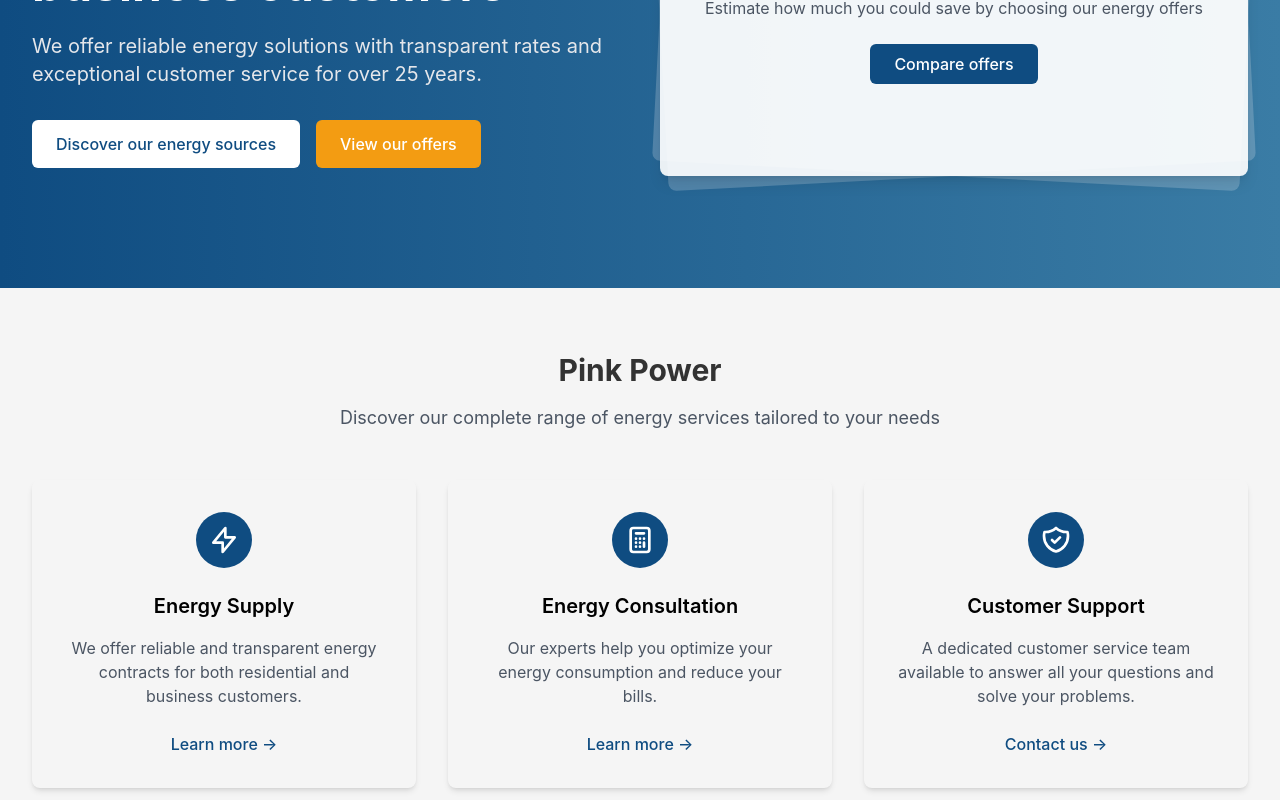
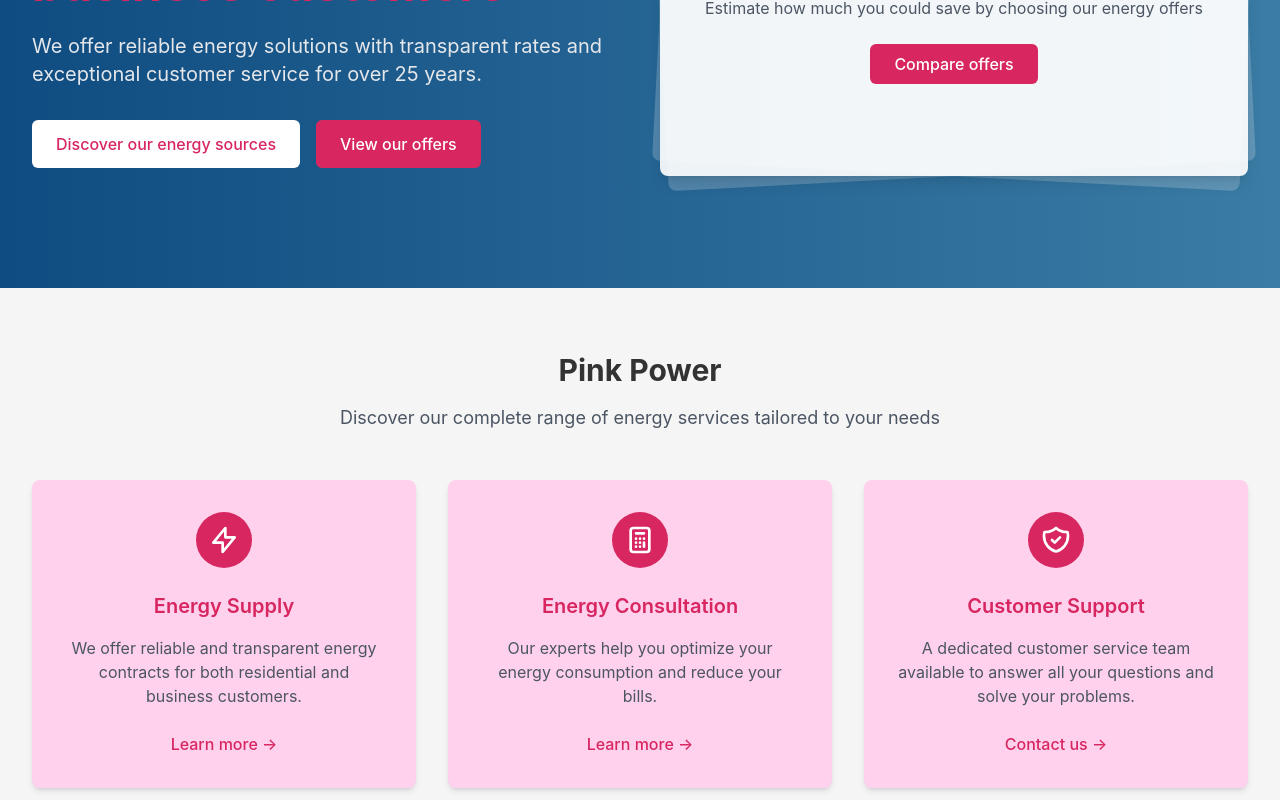
Before and after one commit to engie-codespace/demo5-dirty-power, a React (Create React App) app: page /#/ in a window 1280 px wide. Shown: the part 320-1120 px from the top of the page. Built offline with nearby package versions, Linux system fonts and the light colour scheme.

Commit message:
Update color scheme to Pink Power brand colors (light pink, pastel pink, deep pink)

```diff
--- a/src/index.css
+++ b/src/index.css
@@ -9,11 +9,31 @@
     sans-serif;
   -webkit-font-smoothing: antialiased;
   -moz-osx-font-smoothing: grayscale;
-  background-color: pink;
+  background-color: #ffe4f0; /* light pink */
 }
 
 code {
   font-family: source-code-pro, Menlo, Monaco, Consolas, 'Courier New',
     monospace;
-  color: pink;
+  color: #d72660; /* deep pink */
 }
+
+h1, h2, h3, h4, h5, h6 {
+  color: #d72660; /* deep pink for headings */
+}
+
+a, .text-primary, .text-secondary {
+  color: #d72660 !important; /* deep pink for links and primary text */
+}
+
+.bg-pink {
+  background-color: #ffd1ec !important; /* pastel pink for cards/sections */
+}
+
+.bg-primary, .bg-secondary, .bg-accent {
+  background-color: #d72660 !important; /* deep pink for accents */
+}
+
+.text-white {
+  color: #fff !important;
+}
```
